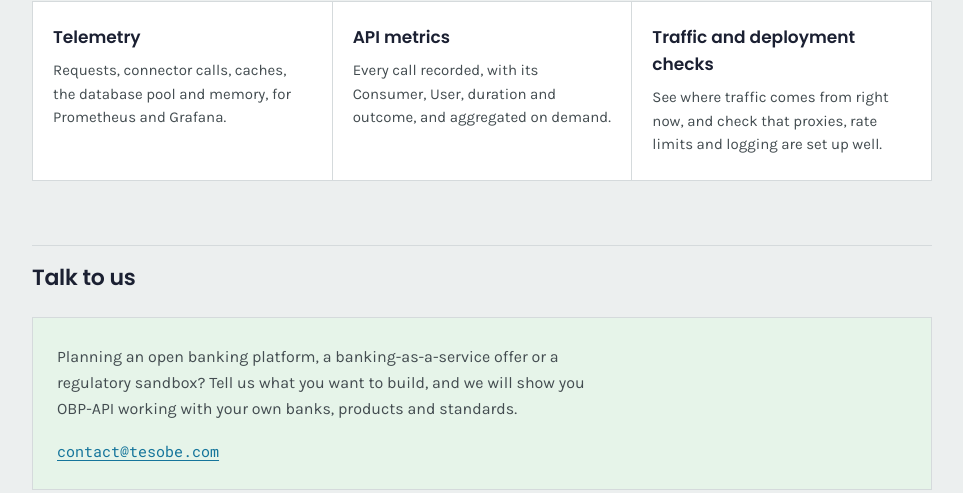
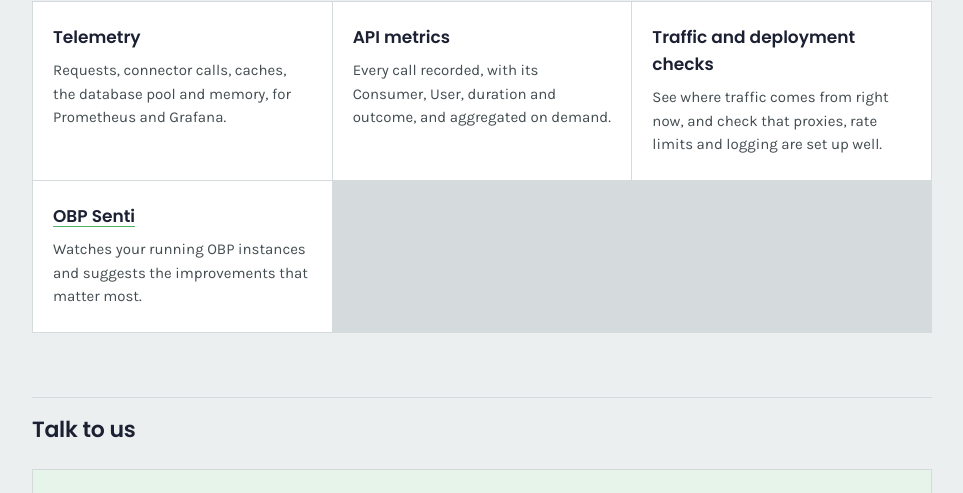
Before and after one commit to TESOBE/OBP-API-Product, a plain HTML site: page docs/capabilities.html in a window 1280 px wide. Shown: the part 3364-3857 px from the top of the page, without its empty margins (158-1121 px from the left). Drawn offline with Linux system fonts and the light colour scheme.

Commit message:
Update capabilities.html

```diff
--- a/docs/capabilities.html
+++ b/docs/capabilities.html
@@ -235,6 +235,10 @@
         <h3>Traffic and deployment checks</h3>
         <p>See where traffic comes from right now, and check that proxies, rate limits and logging are set up well.</p>
       </div>
+      <div class="card reveal">
+        <h3><a href="https://senti.tesobe.com">OBP Senti</a></h3>
+        <p>Watches your running OBP instances and suggests the improvements that matter most.</p>
+      </div>
     </div>
   </section>
 
```
